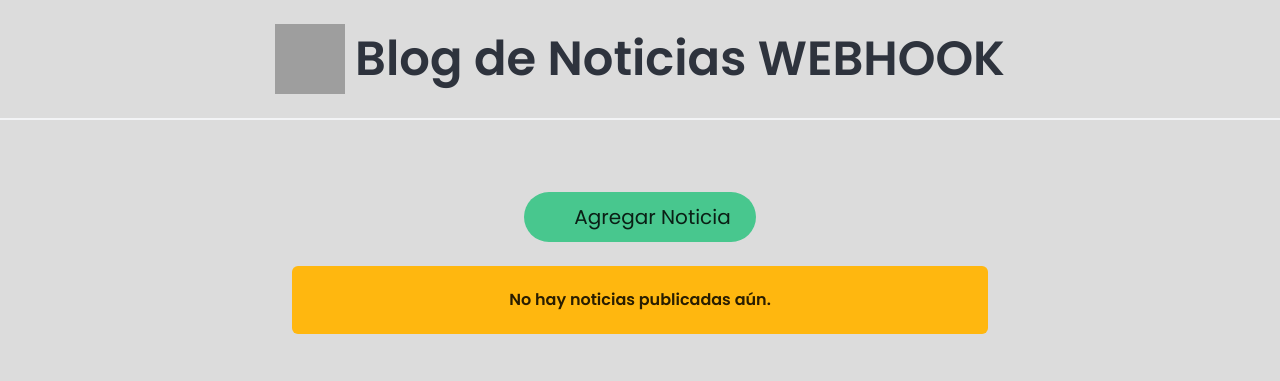
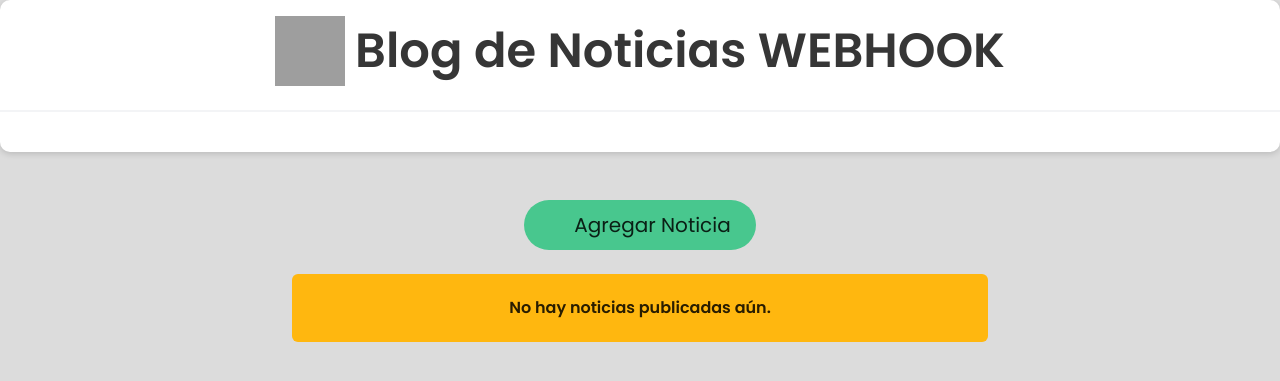
Before and after one commit to Paoloruizq5/CN2_BLOG_TEC, a Flask app: page / in a window 1280 px wide. Shown: the top 381 px of the page. Run offline with Flask 3, Linux system fonts and the light colour scheme; grey boxes are pictures that could not be loaded.

Commit message:
Cambiossl

```diff
--- a/templates/base.html
+++ b/templates/base.html
@@ -17,23 +17,47 @@
     <style>
       body {
         font-family: 'Poppins', sans-serif;
+        transition: background-color 0.3s, color 0.3s;
       }
+
+      header {
+        background-color: #ffffff;
+        padding: 1rem 0;
+        border-radius: 10px;
+        box-shadow: 0 2px 6px rgba(0, 0, 0, 0.15);
+      }
+
       header .title {
         display: flex;
         align-items: center;
         justify-content: center;
         gap: 10px;
+        color: #363636;
       }
+
       header .title img {
         width: 70px;
         height: 70px;
+      }
+
+      /* Tema oscuro opcional */
+      .theme-dark {
+        background-color: #222 !important;
+        color: #f5f5f5;
+      }
+
+      .theme-dark header {
+        background-color: #2e2e2e;
+      }
+
+      .theme-dark .title {
+        color: #f5f5f5;
       }
     </style>
   </head>
 
   <body>
     <header>
-      <br>
       <h1 class="title has-text-centered is-1">
         <img src="https://cdn-icons-png.flaticon.com/512/3059/3059990.png" alt="Noticias Icon">
         Blog de Noticias <wbr>WEBHOOK</wbr>
```
